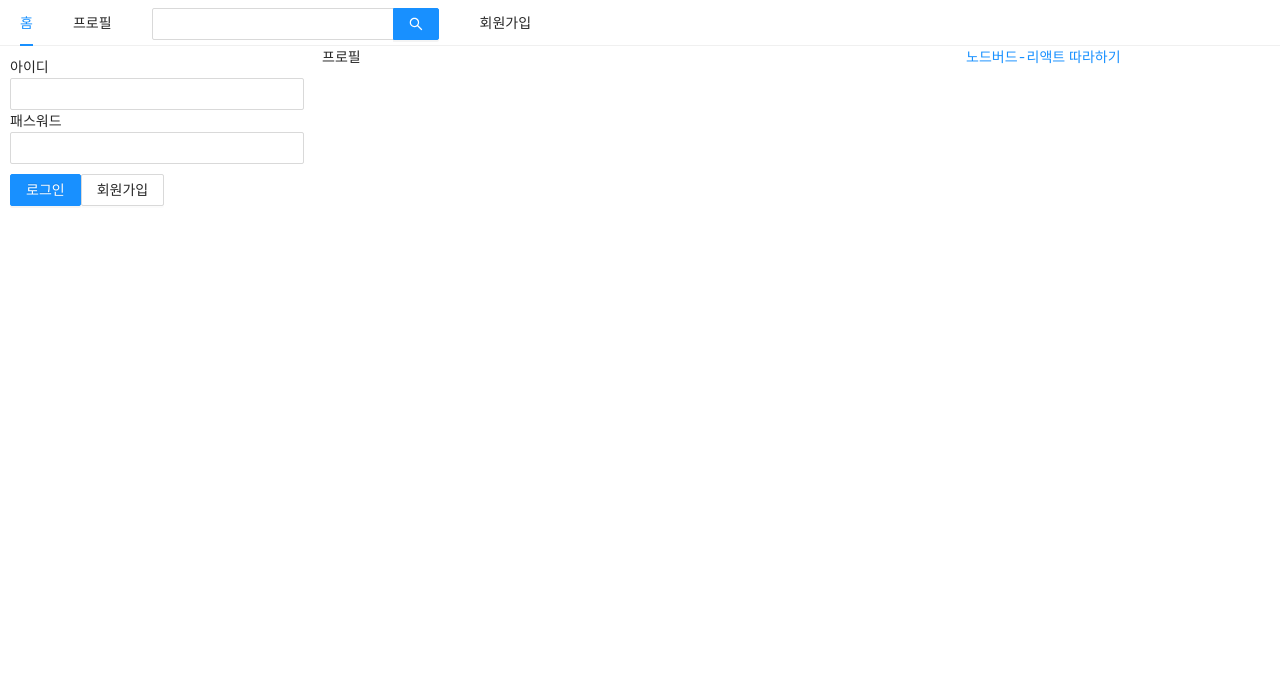
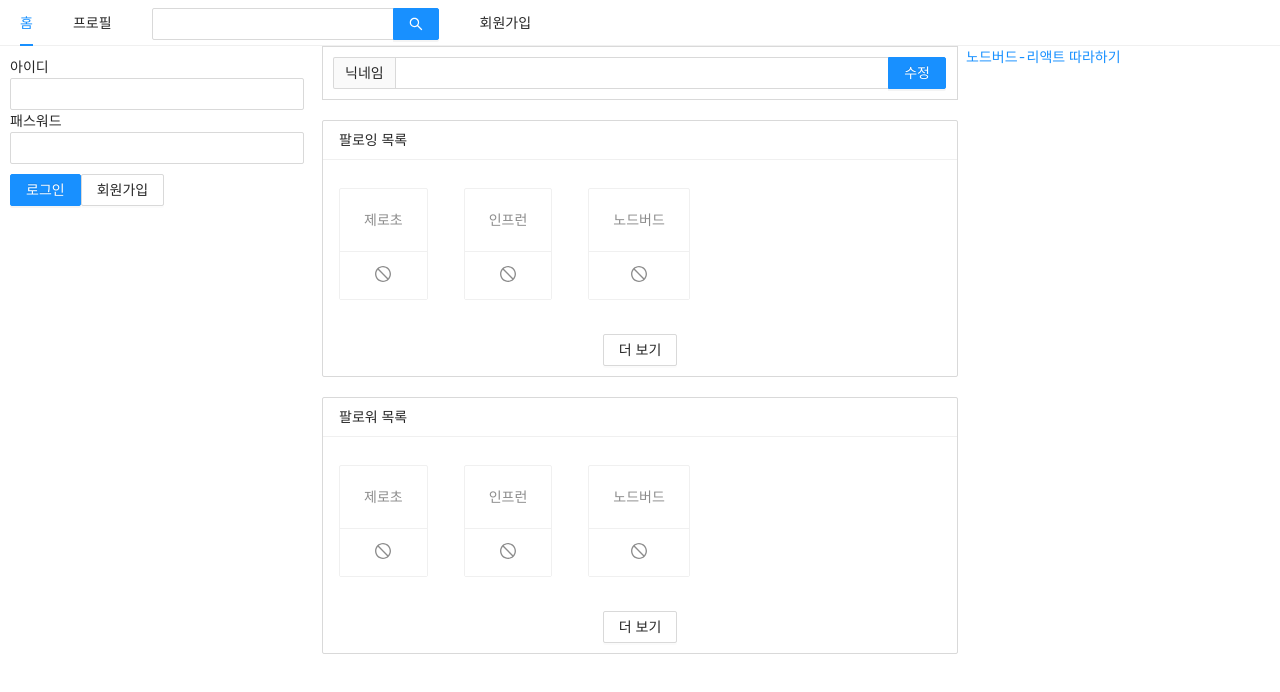
Before and after one commit to songminseok/node-bird, a Next.js app in the folder learn/: page /profile in a window 1280 px wide. Shown: the top 692 px of the page. Built offline with nearby package versions, Linux system fonts and the light colour scheme.

Commit message:
프로필 페이지 만들기 - List 컴포넌트 사용

```diff
--- /dev/null
+++ b/learn/components/FollowList.tsx
@@ -0,0 +1,45 @@
+import React from 'react'
+import {Button, Card, List} from 'antd'
+import {css} from '@emotion/react'
+import {StopOutlined} from '@ant-design/icons'
+
+const listStyle = css({
+  marginBottom: 20
+})
+
+const moreStyle = css({
+  textAlign: 'center',
+  margin: '10px 0'
+})
+
+const itemStyle = css({
+  marginTop: 20
+})
+
+interface Props {
+  header: string
+  data: {nickname: string}[]
+}
+
+function FollowList({header, data}: Props) {
+  return (
+    <List
+      css={listStyle}
+      grid={{gutter: 4, xs: 2, md: 3}}
+      size={"small"}
+      header={<div>{header}</div>}
+      loadMore={<div css={moreStyle}><Button>더 보기</Button></div>}
+      bordered
+      dataSource={data}
+      renderItem={(item) => (
+        <List.Item css={itemStyle}>
+          <Card actions={[<StopOutlined key={'stop'} />]}>
+            <Card.Meta description={item.nickname}/>
+          </Card>
+        </List.Item>
+      )}
+    />
+  )
+}
+
+export default FollowList
--- /dev/null
+++ b/learn/components/NicknameEditForm.tsx
@@ -0,0 +1,35 @@
+import React, {useCallback} from 'react'
+import {css} from '@emotion/react'
+import {Controller, useForm } from 'react-hook-form'
+import { Input } from 'antd'
+
+const formStyle = css({
+  marginBottom: 20,
+  border: '1px solid #d9d9d9',
+  padding: 10
+})
+
+interface FormValues {
+  nickname: string
+}
+
+function NicknameEditForm() {
+  const {control, handleSubmit} = useForm<FormValues>()
+
+  const onSubmit = useCallback((values: FormValues) => {
+    console.log('onSubmit values = ', values)
+  }, [])
+  return (
+    <form css={formStyle} onSubmit={handleSubmit(onSubmit)}>
+      <Controller
+        control={control}
+        name={'nickname'}
+        render={({field}) => {
+          return <Input.Search addonBefore={"닉네임"} enterButton={"수정"} {...field} />
+        }}
+      />
+    </form>
+  )
+}
+
+export default NicknameEditForm
--- a/learn/pages/profile.tsx
+++ b/learn/pages/profile.tsx
@@ -1,15 +1,29 @@
 import React from 'react'
 import AppLayout from "../components/AppLayout";
 import Head from "next/head";
+import NicknameEditForm from '../components/NicknameEditForm'
+import FollowList from '../components/FollowList';
 
 const Profile = () => {
+  const followerList = [
+    {nickname: '제로초'},
+    {nickname: '인프런'},
+    {nickname: '노드버드'},
+  ]
+  const followingList = [
+    {nickname: '제로초'},
+    {nickname: '인프런'},
+    {nickname: '노드버드'},
+  ]
   return (
     <>
       <Head>
         <title>프로필 | NodeBird</title>
       </Head>
       <AppLayout>
-        <div>프로필</div>
+        <NicknameEditForm />
+        <FollowList header={"팔로잉 목록"} data={followingList}/>
+        <FollowList header={"팔로워 목록"} data={followerList}/>
       </AppLayout>
     </>
   )
```
